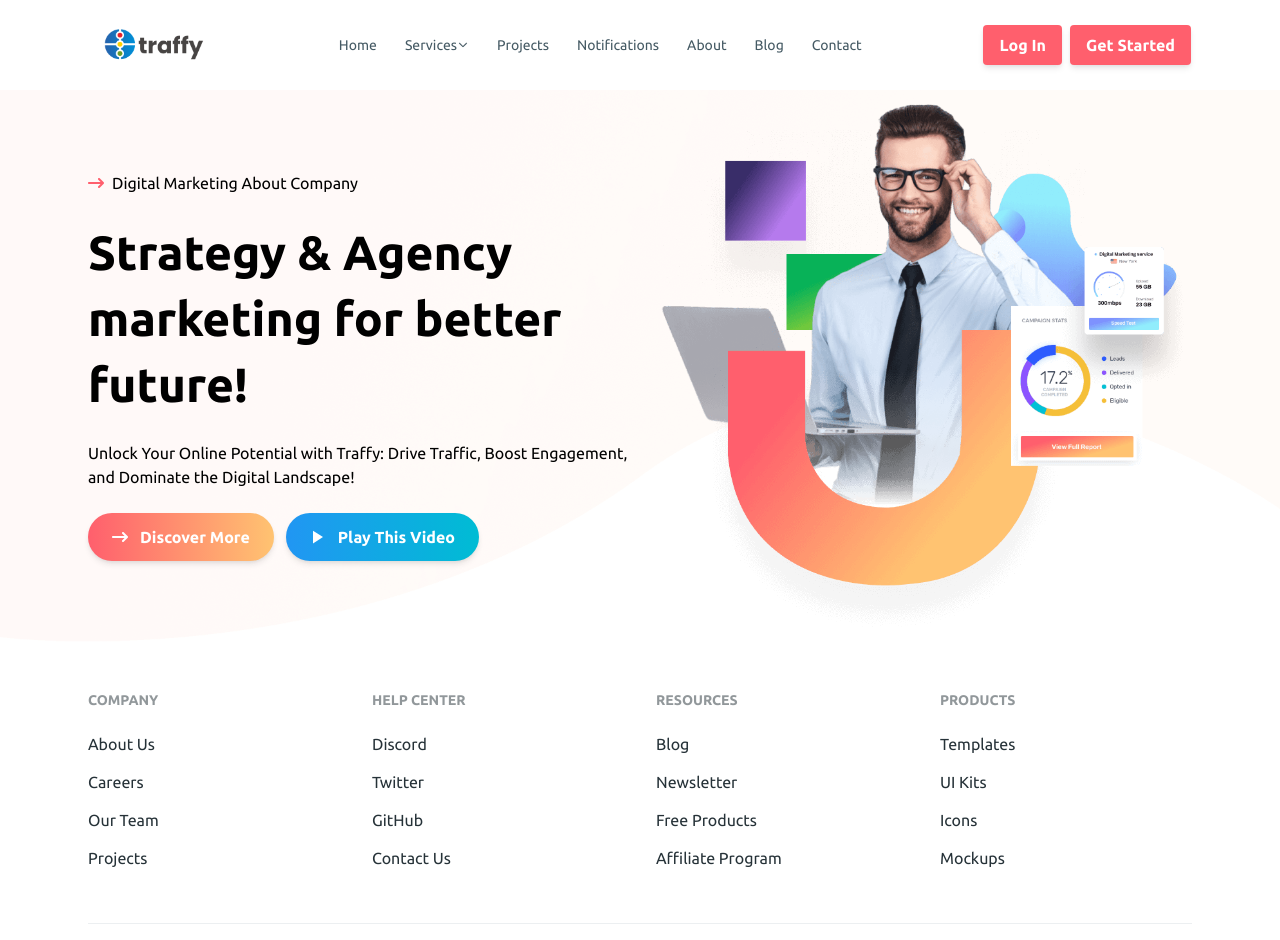
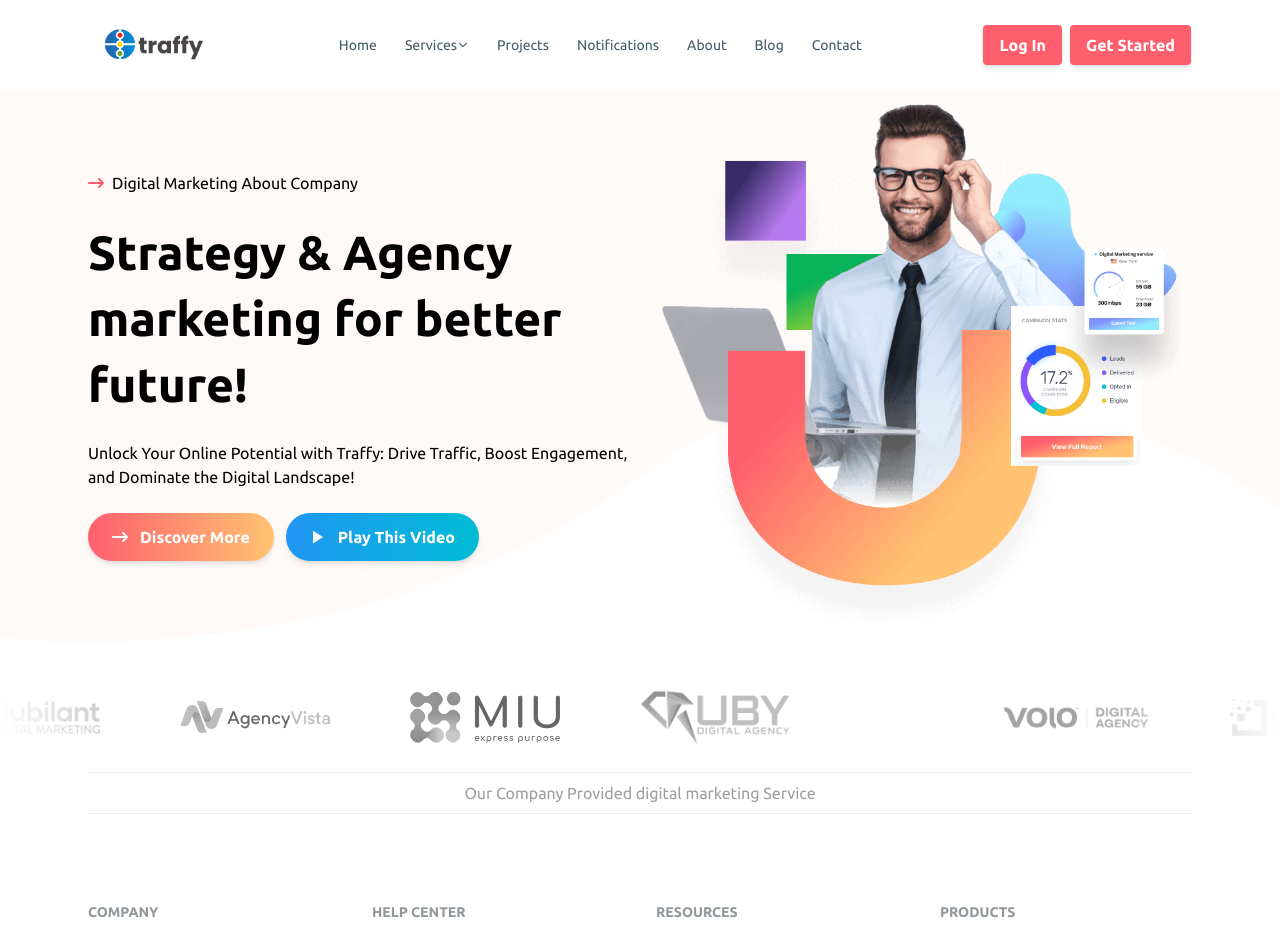
Before and after one commit to mehedihasan-ofc/traffy-client, a React (Vite) app: page / in a window 1280 px wide. Shown: the top 940 px of the page. Built offline with nearby package versions, Linux system fonts and the light colour scheme.

Commit message:
Added Parterns

```diff
--- a/src/pages/Home/Home/Home.jsx
+++ b/src/pages/Home/Home/Home.jsx
@@ -1,9 +1,11 @@
 import Hero from "../Hero/Hero";
+import Partners from "../Partners/Partners";
 
 const Home = () => {
     return (
         <>
             <Hero />
+            <Partners />
         </>
     );
 };
--- /dev/null
+++ b/src/pages/Home/Partners/Partners.jsx
@@ -0,0 +1,30 @@
+import Marquee from "react-fast-marquee";
+import Partner1 from "../../../assets/partners/1.png";
+import Partner2 from "../../../assets/partners/2.png";
+import Partner3 from "../../../assets/partners/3.png";
+import Partner4 from "../../../assets/partners/4.png";
+import Partner5 from "../../../assets/partners/5.png";
+
+const Partners = () => {
+    return (
+        <div className="my-10">
+            <Marquee gradient>
+                <div className="flex justify-between items-center gap-20">
+                    <img className="w-[150px] h-[70px] object-contain" src={Partner1} alt="Partner1" />
+                    <img className="w-[150px] h-[70px] object-contain" src={Partner2} alt="Partner2" />
+                    <img className="w-[150px] h-[70px] object-contain" src={Partner3} alt="Partner3" />
+                    <img className="w-[150px] h-[70px] object-contain" src={Partner4} alt="Partner4" />
+                    <img className="w-[150px] h-[70px] object-contain" src={Partner5} alt="Partner5" />
+                </div>
+            </Marquee>
+
+            <div className="my-container mt-5">
+                <hr className="my-2 border-blue-gray-50" />
+                <p className="text-gray-500 text-center">Our Company Provided digital marketing Service</p>
+                <hr className="my-2 border-blue-gray-50" />
+            </div>
+        </div>
+    );
+};
+
+export default Partners;
--- a/src/routes/Routes.jsx
+++ b/src/routes/Routes.jsx
@@ -1,6 +1,6 @@
 import { createBrowserRouter } from "react-router-dom";
 import MainLayout from "../layouts/MainLayout";
-import Hero from "../pages/Home/Hero/Hero";
+import Home from "../pages/Home/Home/Home";
 
 const router = createBrowserRouter([
     {
@@ -9,7 +9,7 @@ const router = createBrowserRouter([
         children: [
             {
                 path: "/",
-                element: <Hero />
+                element: <Home />
             }
         ]
     },
```
